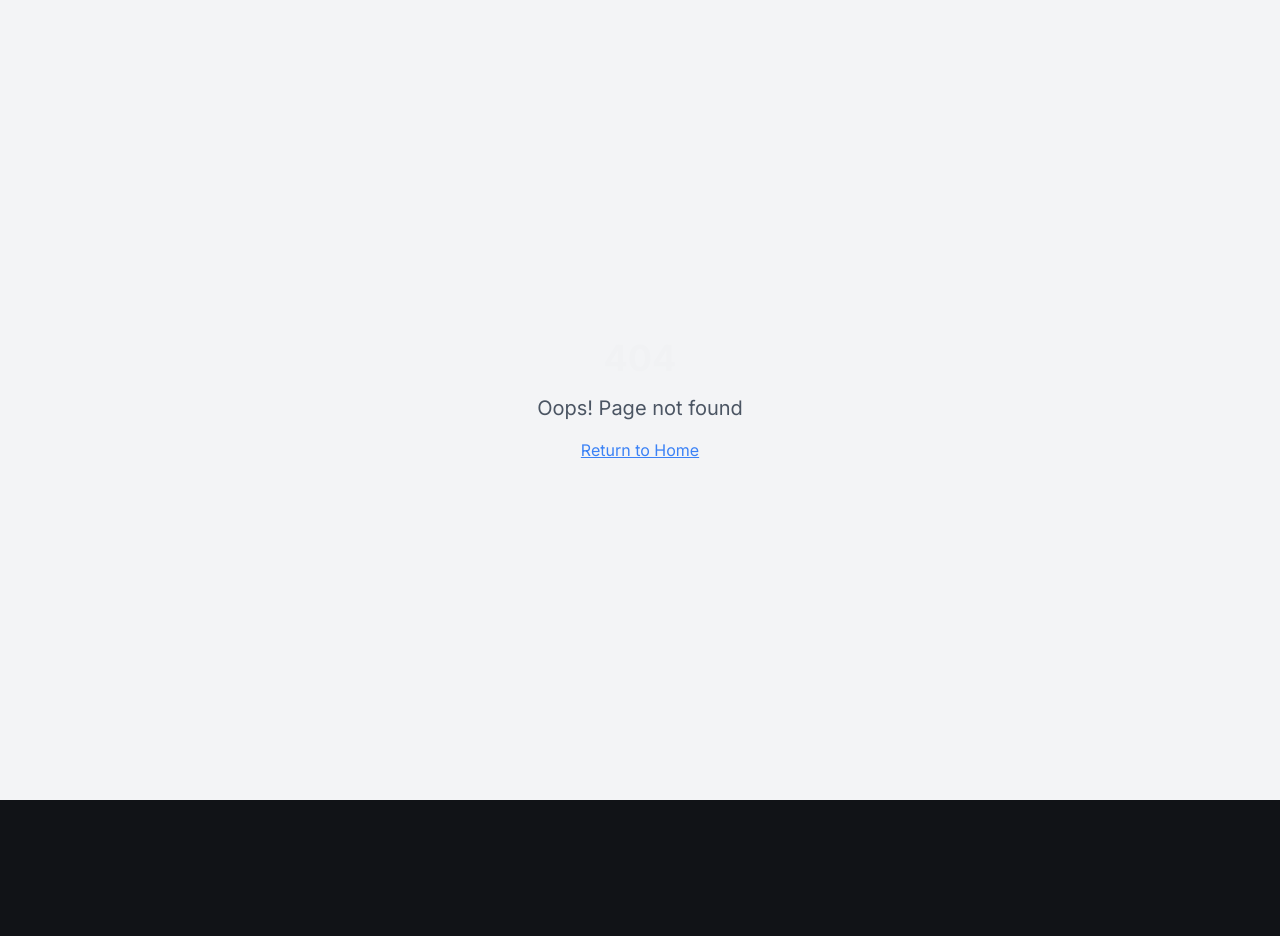
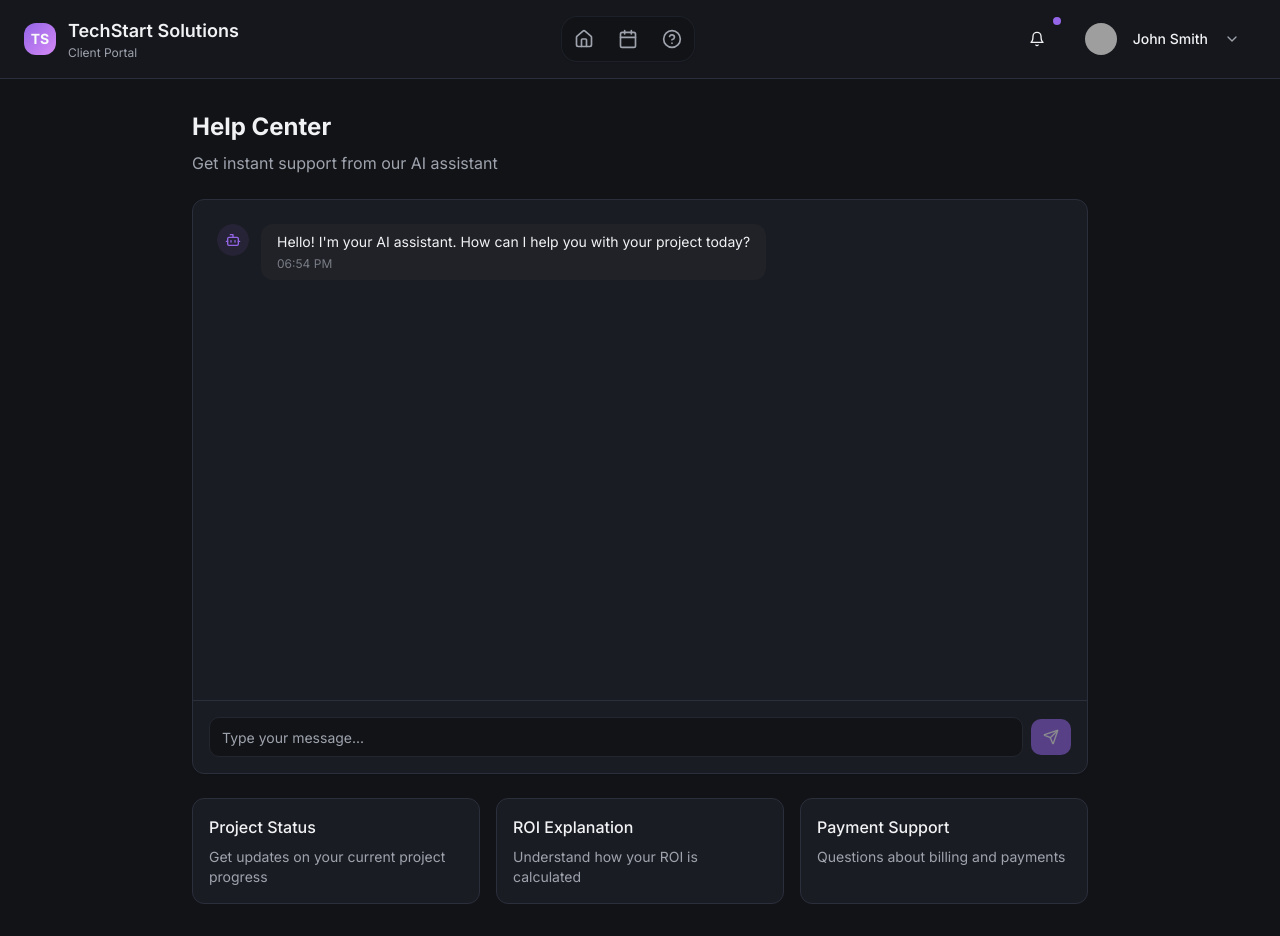
Before and after one commit to ezelamass/progress-view, a React (Vite) app: page /help in a window 1280 px wide. Before the commit this address had no page. Before the commit the page ends 800 px from the top, so only its background shows below. Built offline with nearby package versions, Linux system fonts and the light colour scheme; grey boxes are pictures that could not be loaded.

Commit message:
Add Help Center Page
Create a new `/help` route for the AI chat help center. The page will feature a simple chat UI with mock responses and a clean, modern design. The header and navigation will remain consistent, with the navigation animating to the new page.

```diff
--- a/src/App.tsx
+++ b/src/App.tsx
@@ -6,6 +6,7 @@ import { BrowserRouter, Routes, Route } from "react-router-dom";
 import Index from "./pages/Index";
 import Calendar from "./pages/Calendar";
 import Payments from "./pages/Payments";
+import Help from "./pages/Help";
 import NotFound from "./pages/NotFound";
 
 const queryClient = new QueryClient();
@@ -20,6 +21,7 @@ const App = () => (
           <Route path="/" element={<Index />} />
           <Route path="/calendar" element={<Calendar />} />
           <Route path="/payments" element={<Payments />} />
+          <Route path="/help" element={<Help />} />
           {/* ADD ALL CUSTOM ROUTES ABOVE THE CATCH-ALL "*" ROUTE */}
           <Route path="*" element={<NotFound />} />
         </Routes>
--- /dev/null
+++ b/src/pages/Help.tsx
@@ -0,0 +1,172 @@
+import { useState } from "react";
+import { Send, Bot, User } from "lucide-react";
+import DashboardHeader from "@/components/DashboardHeader";
+import { Button } from "@/components/ui/button";
+import { Input } from "@/components/ui/input";
+import { ScrollArea } from "@/components/ui/scroll-area";
+import { Avatar, AvatarFallback, AvatarImage } from "@/components/ui/avatar";
+
+interface Message {
+  id: string;
+  content: string;
+  sender: "user" | "ai";
+  timestamp: Date;
+}
+
+const Help = () => {
+  const [messages, setMessages] = useState<Message[]>([
+    {
+      id: "1",
+      content: "Hello! I'm your AI assistant. How can I help you with your project today?",
+      sender: "ai",
+      timestamp: new Date(),
+    },
+  ]);
+  const [inputValue, setInputValue] = useState("");
+
+  const mockAIResponses = [
+    "I'd be happy to help you with that! Let me look into your project details.",
+    "Based on your current project status, here are some suggestions...",
+    "That's a great question! For your TechStart Solutions project, I recommend...",
+    "I can help you understand your ROI metrics better. Would you like me to explain the calculations?",
+    "Your project is currently in Week 3: Implementation phase. Is there something specific you'd like to know?",
+  ];
+
+  const handleSendMessage = () => {
+    if (!inputValue.trim()) return;
+
+    const userMessage: Message = {
+      id: Date.now().toString(),
+      content: inputValue,
+      sender: "user",
+      timestamp: new Date(),
+    };
+
+    setMessages(prev => [...prev, userMessage]);
+    setInputValue("");
+
+    // Mock AI response after a short delay
+    setTimeout(() => {
+      const aiResponse: Message = {
+        id: (Date.now() + 1).toString(),
+        content: mockAIResponses[Math.floor(Math.random() * mockAIResponses.length)],
+        sender: "ai",
+        timestamp: new Date(),
+      };
+      setMessages(prev => [...prev, aiResponse]);
+    }, 1000);
+  };
+
+  const handleKeyPress = (e: React.KeyboardEvent) => {
+    if (e.key === "Enter") {
+      handleSendMessage();
+    }
+  };
+
+  return (
+    <div className="min-h-screen bg-background">
+      <DashboardHeader />
+
+      <main className="container mx-auto px-6 py-8">
+        <div className="max-w-4xl mx-auto">
+          <div className="mb-6">
+            <h1 className="text-2xl font-bold text-foreground">Help Center</h1>
+            <p className="text-muted-foreground mt-2">
+              Get instant support from our AI assistant
+            </p>
+          </div>
+
+          <div className="bg-card rounded-lg border shadow-sm">
+            {/* Chat Messages */}
+            <ScrollArea className="h-[500px] p-6">
+              <div className="space-y-4">
+                {messages.map((message) => (
+                  <div
+                    key={message.id}
+                    className={`flex items-start gap-3 ${
+                      message.sender === "user" ? "flex-row-reverse" : "flex-row"
+                    }`}
+                  >
+                    <Avatar className="h-8 w-8 flex-shrink-0">
+                      {message.sender === "ai" ? (
+                        <AvatarFallback className="bg-primary/10 text-primary">
+                          <Bot className="h-4 w-4" />
+                        </AvatarFallback>
+                      ) : (
+                        <AvatarFallback className="bg-secondary/50 text-secondary-foreground">
+                          <User className="h-4 w-4" />
+                        </AvatarFallback>
+                      )}
+                    </Avatar>
+
+                    <div
+                      className={`max-w-[70%] rounded-lg px-4 py-2 ${
+                        message.sender === "user"
+                          ? "bg-primary text-primary-foreground ml-auto"
+                          : "bg-muted text-foreground"
+                      }`}
+                    >
+                      <p className="text-sm">{message.content}</p>
+                      <p className={`text-xs mt-1 opacity-70 ${
+                        message.sender === "user" ? "text-primary-foreground/70" : "text-muted-foreground"
+                      }`}>
+                        {message.timestamp.toLocaleTimeString([], {
+                          hour: "2-digit",
+                          minute: "2-digit",
+                        })}
+                      </p>
+                    </div>
+                  </div>
+                ))}
+              </div>
+            </ScrollArea>
+
+            {/* Chat Input */}
+            <div className="border-t p-4">
+              <div className="flex items-center gap-2">
+                <Input
+                  value={inputValue}
+                  onChange={(e) => setInputValue(e.target.value)}
+                  onKeyPress={handleKeyPress}
+                  placeholder="Type your message..."
+                  className="flex-1"
+                />
+                <Button
+                  onClick={handleSendMessage}
+                  size="sm"
+                  disabled={!inputValue.trim()}
+                >
+                  <Send className="h-4 w-4" />
+                </Button>
+              </div>
+            </div>
+          </div>
+
+          {/* Quick Actions */}
+          <div className="mt-6 grid grid-cols-1 md:grid-cols-3 gap-4">
+            <div className="bg-card rounded-lg border p-4 hover:bg-muted/50 transition-colors cursor-pointer">
+              <h3 className="font-medium text-foreground mb-2">Project Status</h3>
+              <p className="text-sm text-muted-foreground">
+                Get updates on your current project progress
+              </p>
+            </div>
+            <div className="bg-card rounded-lg border p-4 hover:bg-muted/50 transition-colors cursor-pointer">
+              <h3 className="font-medium text-foreground mb-2">ROI Explanation</h3>
+              <p className="text-sm text-muted-foreground">
+                Understand how your ROI is calculated
+              </p>
+            </div>
+            <div className="bg-card rounded-lg border p-4 hover:bg-muted/50 transition-colors cursor-pointer">
+              <h3 className="font-medium text-foreground mb-2">Payment Support</h3>
+              <p className="text-sm text-muted-foreground">
+                Questions about billing and payments
+              </p>
+            </div>
+          </div>
+        </div>
+      </main>
+    </div>
+  );
+};
+
+export default Help;
```
